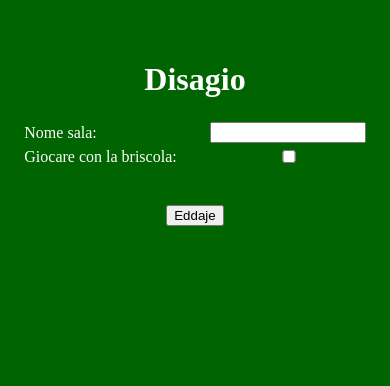
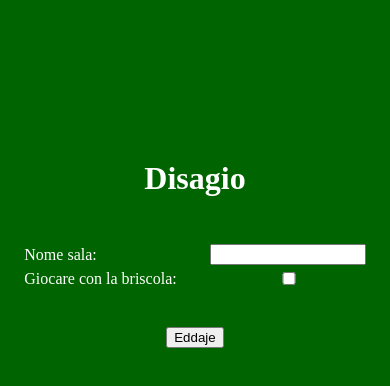
Before and after one commit to xtartaglia/trionfo, a website: page index.html in a window 390 px wide. Drawn offline with nearby package versions, Linux system fonts and the light colour scheme; no server answers.

```diff
--- a/index.html
+++ b/index.html
@@ -33,7 +33,7 @@
             #griglia {
             display:grid;
             grid-template-columns: 1fr;
-            grid-template-rows: 20% 20% 60%;
+            grid-template-rows: 1fr 1fr 1fr;
             grid-template-areas: "." "titolo" "formulario";
             }
         }
```
